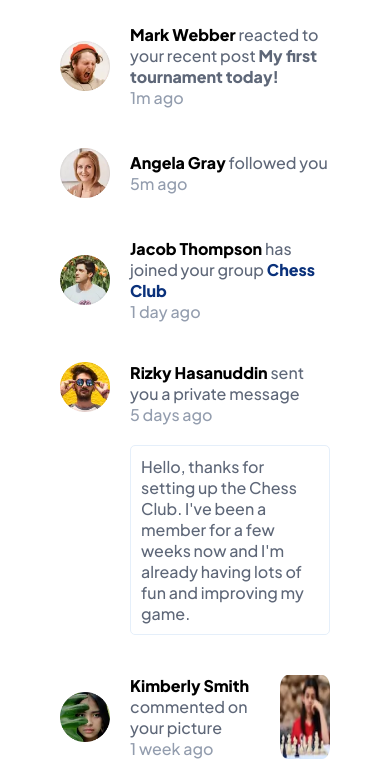
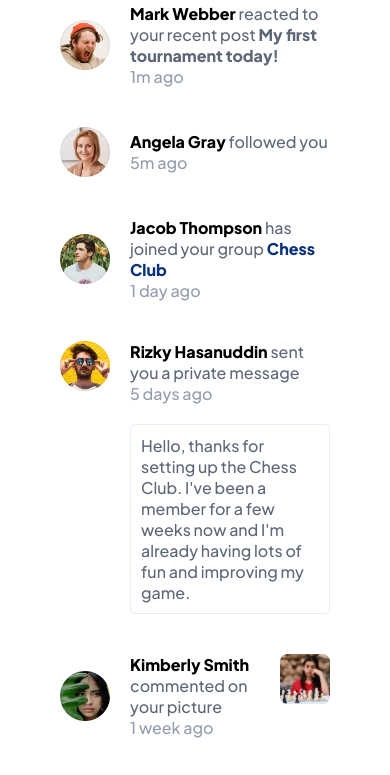
Before and after one commit to RazvanGP/notifications-page-main, a plain HTML site: page index.html in a window 390 px wide. Shown: the part 129-904 px from the top of the page. Drawn offline with Linux system fonts and the light colour scheme.

Commit message:
responsively bug resolved

```diff
--- a/style.css
+++ b/style.css
@@ -127,6 +127,13 @@ article img {
   justify-content: space-between;
 }
 
+.kimberly img {
+  /* display: block; */
+  height: auto;
+  width: auto;
+  max-height: 50px;
+}
+
 .dot {
   margin-left: 10px;
   padding: 5px;
@@ -159,3 +166,9 @@ article:hover {
 .attribution a {
   color: hsl(228, 45%, 44%);
 }
+
+@media screen and (max-width: 768px) {
+  header h1 {
+    font-size: 25px;
+  }
+}
```
Also changed, not shown: screenshots/desktop-version.png (added).
